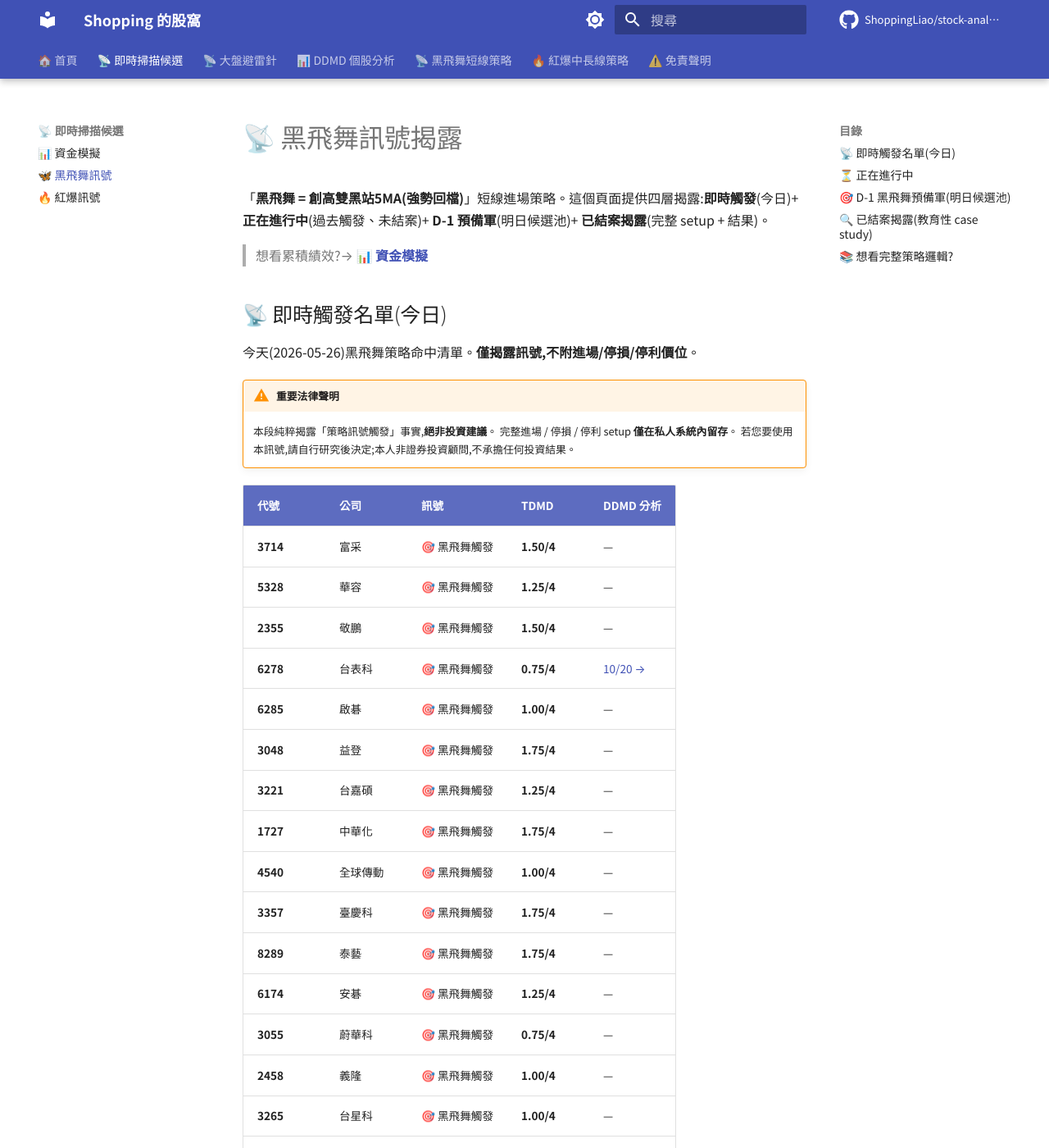
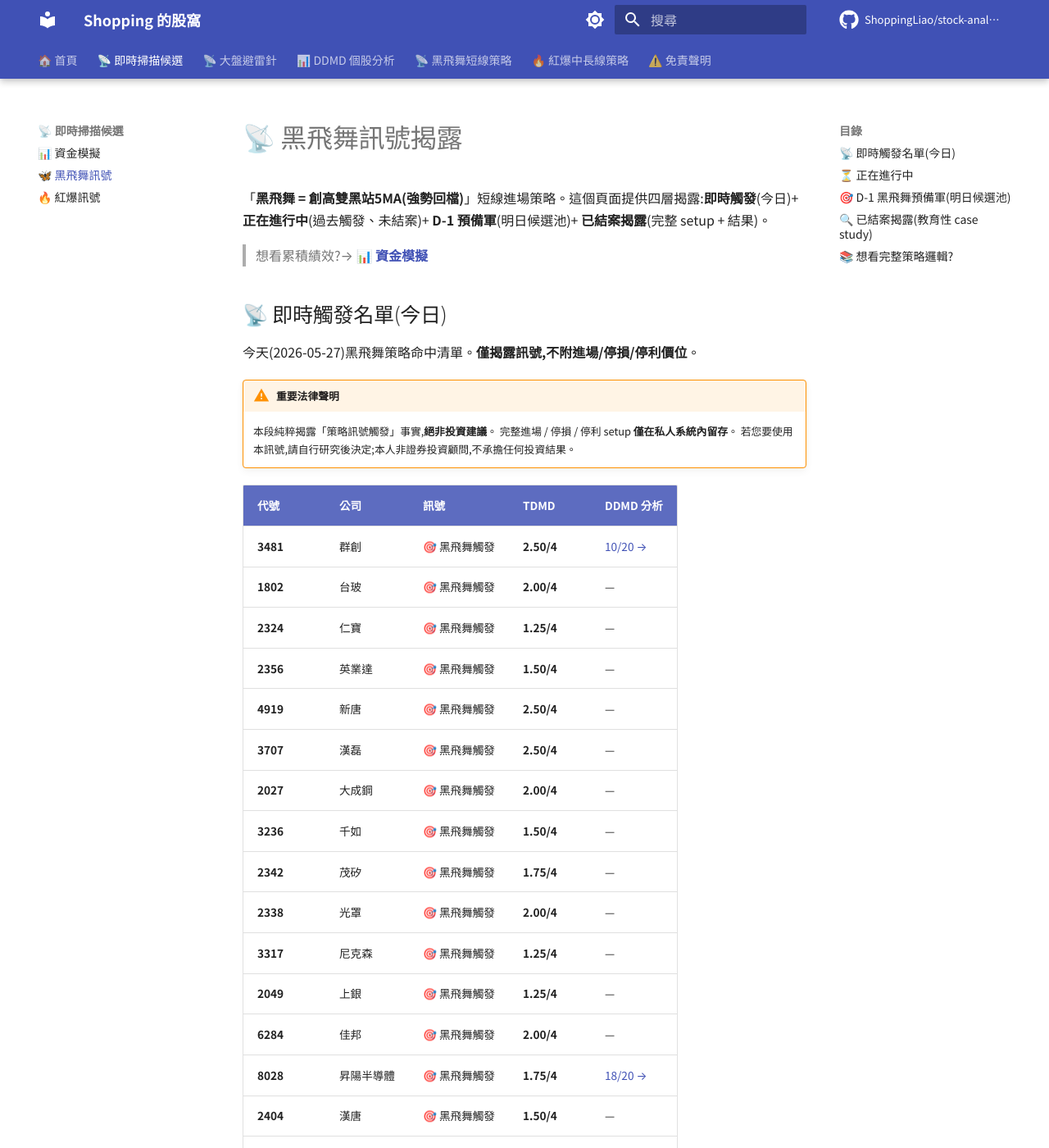
Before and after one commit to ShoppingLiao/stock-analysis-public, an MkDocs documentation site: the page built from docs/signals_black_butterfly.md, in a window 1280 px wide and 1400 px high. Shown: the whole window at 82% size. Built offline with MkDocs 1.6.1 and Material for MkDocs 9.7.7, drawn with Linux system fonts in a browser that asks for light colours; comment, search, counter and statistics services are not loaded; some of the changed text lies outside the part shown.

Commit message:
docs(signals): update BB + RB + capital (2026-05-27)

```diff
--- a/docs/signals_black_butterfly.md
+++ b/docs/signals_black_butterfly.md
@@ -6,7 +6,7 @@
 
 ## 📡 即時觸發名單(今日)
 
-今天(2026-05-26)黑飛舞策略命中清單。**僅揭露訊號,不附進場/停損/停利價位**。
+今天(2026-05-27)黑飛舞策略命中清單。**僅揭露訊號,不附進場/停損/停利價位**。
 
 !!! warning "重要法律聲明"
     本段純粹揭露「策略訊號觸發」事實,**絕非投資建議**。
@@ -15,23 +15,25 @@
 
 | 代號 | 公司 | 訊號 | TDMD | DDMD 分析 |
 |------|------|------|------|----------|
-| **3714** | 富采 | 🎯 黑飛舞觸發 | **1.50/4** | — |
-| **5328** | 華容 | 🎯 黑飛舞觸發 | **1.25/4** | — |
-| **2355** | 敬鵬 | 🎯 黑飛舞觸發 | **1.50/4** | — |
-| **6278** | 台表科 | 🎯 黑飛舞觸發 | **0.75/4** | [10/20 →](https://shoppingliao.github.io/stock-analysis-public/reports/6278_%E5%8F%B0%E8%A1%A8%E7%A7%91_DDMD_2026-05-20/) |
-| **6285** | 啟碁 | 🎯 黑飛舞觸發 | **1.00/4** | — |
-| **3048** | 益登 | 🎯 黑飛舞觸發 | **1.75/4** | — |
-| **3221** | 台嘉碩 | 🎯 黑飛舞觸發 | **1.25/4** | — |
-| **1727** | 中華化 | 🎯 黑飛舞觸發 | **1.75/4** | — |
-| **4540** | 全球傳動 | 🎯 黑飛舞觸發 | **1.00/4** | — |
-| **3357** | 臺慶科 | 🎯 黑飛舞觸發 | **1.75/4** | — |
-| **8289** | 泰藝 | 🎯 黑飛舞觸發 | **1.75/4** | — |
-| **6174** | 安碁 | 🎯 黑飛舞觸發 | **1.25/4** | — |
-| **3055** | 蔚華科 | 🎯 黑飛舞觸發 | **0.75/4** | — |
-| **2458** | 義隆 | 🎯 黑飛舞觸發 | **1.00/4** | — |
-| **3265** | 台星科 | 🎯 黑飛舞觸發 | **1.00/4** | — |
-| **3088** | 艾訊 | 🎯 黑飛舞觸發 | **1.25/4** | — |
-| **3023** | 信邦 | 🎯 黑飛舞觸發 | **1.50/4** | — |
+| **3481** | 群創 | 🎯 黑飛舞觸發 | **2.50/4** | [10/20 →](https://shoppingliao.github.io/stock-analysis-public/reports/3481_%E7%BE%A4%E5%89%B5_DDMD_2026-05-07/) |
+| **1802** | 台玻 | 🎯 黑飛舞觸發 | **2.00/4** | — |
+| **2324** | 仁寶 | 🎯 黑飛舞觸發 | **1.25/4** | — |
+| **2356** | 英業達 | 🎯 黑飛舞觸發 | **1.50/4** | — |
+| **4919** | 新唐 | 🎯 黑飛舞觸發 | **2.50/4** | — |
+| **3707** | 漢磊 | 🎯 黑飛舞觸發 | **2.50/4** | — |
+| **2027** | 大成鋼 | 🎯 黑飛舞觸發 | **2.00/4** | — |
+| **3236** | 千如 | 🎯 黑飛舞觸發 | **1.50/4** | — |
+| **2342** | 茂矽 | 🎯 黑飛舞觸發 | **1.75/4** | — |
+| **2338** | 光罩 | 🎯 黑飛舞觸發 | **2.00/4** | — |
+| **3317** | 尼克森 | 🎯 黑飛舞觸發 | **1.25/4** | — |
+| **2049** | 上銀 | 🎯 黑飛舞觸發 | **1.25/4** | — |
+| **6284** | 佳邦 | 🎯 黑飛舞觸發 | **2.00/4** | — |
+| **8028** | 昇陽半導體 | 🎯 黑飛舞觸發 | **1.75/4** | [18/20 →](https://shoppingliao.github.io/stock-analysis-public/reports/8028_%E6%98%87%E9%99%BD%E5%8D%8A%E5%B0%8E%E9%AB%94_DDMD_2026-05-08/) |
+| **2404** | 漢唐 | 🎯 黑飛舞觸發 | **1.50/4** | — |
+| **6138** | 茂達 | 🎯 黑飛舞觸發 | **1.50/4** | — |
+| **3152** | 璟德 | 🎯 黑飛舞觸發 | **1.00/4** | — |
+| **6727** | 亞泰金屬 | 🎯 黑飛舞觸發 | **2.00/4** | — |
+| **2383** | 台光電 | 🎯 黑飛舞觸發 | **1.25/4** | — |
 
 
 ---
@@ -42,11 +44,28 @@
 
 | 觸發日 | 代號 | 公司 | TDMD | 進場 | 最新 % | MFE | MAE | 狀態 |
 |--------|------|------|------|------|--------|-----|-----|------|
+| 2026-05-26 | **3023** | 信邦 | **1.50/4** | 315.50 | — | — | — | ⏸️ 待入場 |
+| 2026-05-26 | **4540** | 全球傳動 | **1.00/4** | 72.10 | — | — | — | ⏸️ 待入場 |
+| 2026-05-26 | **3714** | 富采 | **1.50/4** | 79.00 | — | — | — | ⏸️ 待入場 |
+| 2026-05-26 | **5328** | 華容 | **1.25/4** | 35.35 | — | — | — | ⏸️ 待入場 |
+| 2026-05-26 | **2355** | 敬鵬 | **1.50/4** | 65.40 | — | — | — | ⏸️ 待入場 |
+| 2026-05-26 | **6278** | 台表科 | **0.75/4** | 247.00 | — | — | — | ⏸️ 待入場 |
+| 2026-05-26 | **6285** | 啟碁 | **1.00/4** | 305.50 | — | — | — | ⏸️ 待入場 |
+| 2026-05-26 | **3048** | 益登 | **1.75/4** | 72.70 | — | — | — | ⏸️ 待入場 |
+| 2026-05-26 | **1727** | 中華化 | **1.75/4** | 97.30 | — | — | — | ⏸️ 待入場 |
+| 2026-05-26 | **3221** | 台嘉碩 | **1.25/4** | 59.20 | — | — | — | ⏸️ 待入場 |
+| 2026-05-26 | **3357** | 臺慶科 | **1.75/4** | 269.50 | — | — | — | ⏸️ 待入場 |
+| 2026-05-26 | **8289** | 泰藝 | **1.75/4** | 68.40 | — | — | — | ⏸️ 待入場 |
+| 2026-05-26 | **6174** | 安碁 | **1.25/4** | 46.70 | — | — | — | ⏸️ 待入場 |
+| 2026-05-26 | **3055** | 蔚華科 | **0.75/4** | 121.00 | — | — | — | ⏸️ 待入場 |
+| 2026-05-26 | **2458** | 義隆 | **1.00/4** | 166.50 | — | — | — | ⏸️ 待入場 |
+| 2026-05-26 | **3265** | 台星科 | **1.00/4** | 192.50 | — | — | — | ⏸️ 待入場 |
+| 2026-05-26 | **3088** | 艾訊 | **1.25/4** | 142.50 | — | — | — | ⏸️ 待入場 |
 | 2026-05-22 | **5425** | 台半 | **1.50/4** | 87.50 | +14.86% | +14.86% | 2.51% | 🔵 追蹤中 |
 | 2026-05-22 | **2891** | 中信金 | **1.50/4** | 57.90 | -0.52% | +1.38% | -1.55% | 🔵 追蹤中 |
+| 2026-05-21 | **3305** | 昇貿 | **1.50/4** | 139.00 | +17.63% | +19.42% | -0.72% | 🔵 追蹤中 |
 | 2026-05-21 | **3317** | 尼克森 | **1.75/4** | 75.70 | +10.57% | +15.85% | -0.26% | 🔵 追蹤中 |
 | 2026-05-21 | **3406** | 玉晶光 | **1.75/4** | 573.00 | +2.62% | +5.06% | -0.52% | 🔵 追蹤中 |
-| 2026-05-21 | **3305** | 昇貿 | **1.50/4** | 139.00 | +17.63% | +19.42% | -0.72% | 🔵 追蹤中 |
 | 2026-05-21 | **3663** | 鑫科 | **2.00/4** | 82.40 | +10.92% | +13.59% | 1.09% | 🔵 追蹤中 |
 | 2026-05-21 | **3615** | 安可 | **2.25/4** | 43.55 | +17.11% | +21.01% | 1.38% | 🔵 追蹤中 |
 | 2026-05-21 | **2464** | 盟立 | **0.50/4** | 136.50 | +27.11% | +27.11% | -1.83% | 🔵 追蹤中 |
@@ -55,19 +74,19 @@
 | 2026-05-20 | **6207** | 雷科 | **2.75/4** | 80.60 | +34.62% | +34.62% | 1.12% | 🔵 追蹤中 |
 | 2026-05-20 | **6147** | 頎邦 | **1.50/4** | 216.00 | +20.60% | +20.60% | -1.39% | 🔵 追蹤中 |
 | 2026-05-19 | **3490** | 單井 | **1.00/4** | 37.70 | +10.61% | +18.70% | -3.32% | 🔵 追蹤中 |
-| 2026-05-18 | **6155** | 鈞寶 | **2.00/4** | 52.30 | +13.58% | +24.86% | -5.93% | 🔵 追蹤中 |
-| 2026-05-18 | **2302** | 麗正 | **2.25/4** | 25.50 | +33.14% | +33.14% | -3.33% | 🔵 追蹤中 |
-| 2026-05-18 | **2472** | 立隆電 | **1.50/4** | 233.50 | +31.48% | +31.48% | -3.21% | 🔵 追蹤中 |
 | 2026-05-18 | **2356** | 英業達 | **2.00/4** | 52.00 | +20.38% | +33.65% | -3.08% | 🔵 追蹤中 |
 | 2026-05-18 | **2481** | 強茂 | **1.00/4** | 129.00 | +13.95% | +13.95% | -1.94% | 🔵 追蹤中 |
+| 2026-05-18 | **2472** | 立隆電 | **1.50/4** | 233.50 | +31.48% | +31.48% | -3.21% | 🔵 追蹤中 |
+| 2026-05-18 | **2302** | 麗正 | **2.25/4** | 25.50 | +33.14% | +33.14% | -3.33% | 🔵 追蹤中 |
+| 2026-05-18 | **6155** | 鈞寶 | **2.00/4** | 52.30 | +13.58% | +24.86% | -5.93% | 🔵 追蹤中 |
 | 2026-05-15 | **3088** | 艾訊 | **1.50/4** | 131.00 | +8.40% | +11.83% | -1.91% | 🔵 追蹤中 |
 | 2026-05-15 | **3236** | 千如 | **2.25/4** | 39.00 | +49.23% | +60.00% | -4.74% | 🔵 追蹤中 |
 | 2026-05-15 | **2481** | 強茂 | **2.00/4** | 118.50 | +24.05% | +24.05% | -5.91% | 🔵 追蹤中 |
 | 2026-05-12 | **3490** | 單井 | **1.75/4** | 31.05 | +34.30% | +44.12% | 1.45% | 🔵 追蹤中 |
 | 2026-05-11 | **3090** | 日電貿 | **2.00/4** | 116.50 | +99.14% | +103.00% | -3.43% | 🔵 追蹤中 |
 | 2026-05-11 | **2327** | 國巨* | **1.25/4** | 395.00 | +67.34% | +74.94% | -1.14% | 🔵 追蹤中 |
+| 2026-05-08 | **3209** | 全科 | **1.75/4** | 54.80 | +46.72% | +47.08% | 8.76% | 🔵 追蹤中 |
 | 2026-05-08 | **3033** | 威健 | **2.50/4** | 43.85 | +14.71% | +26.11% | -3.65% | 🔵 追蹤中 |
-| 2026-05-08 | **3209** | 全科 | **1.75/4** | 54.80 | +46.72% | +47.08% | 8.76% | 🔵 追蹤中 |
 | 2026-05-07 | **1560** | 中砂 | **1.00/4** | 579.00 | +28.15% | +28.67% | -1.90% | 🔵 追蹤中 |
 | 2026-05-06 | **6147** | 頎邦 | **2.75/4** | 175.50 | +48.43% | +48.43% | 0.28% | 🔵 追蹤中 |
 
--- a/docs/signals_capital.md
+++ b/docs/signals_capital.md
@@ -17,15 +17,15 @@
 
 -   **💼 當前資金水位**
 
-    # 4,500,000
+    # 6,400,000
 
-    持倉 45 檔 × 100,000
+    持倉 64 檔 × 100,000
 
 -   **🌊 歷史最高水位**
 
-    # 4,900,000
+    # 6,400,000
 
-    同時持倉 **49 檔**(出現在 2026-05-26)
+    同時持倉 **64 檔**(出現在 2026-05-27)
 
 -   **🟢 已實現損益**
 
@@ -35,19 +35,19 @@
 
 -   **🟡 未實現損益**
 
-    # +737,258
+    # +738,910
 
-    持倉 45 檔(現價 vs 進場價)
+    持倉 64 檔(現價 vs 進場價)
 
 -   **📈 總損益**
 
-    # +655,542
+    # +657,193
 
-    報酬率 **+13.38%** _(分母 = 歷史最高水位 4,900,000)_
+    報酬率 **+10.27%** _(分母 = 歷史最高水位 6,400,000)_
 
 </div>
 
-> **💡 解讀**:這個策略歷史上**同時最多持有 49 檔**(在 2026-05-26),代表「玩這個策略至少要準備 **4,900,000 元**」才不會因資金不夠錯過訊號。當前只佔用 4,500,000(45 檔)。
+> **💡 解讀**:這個策略歷史上**同時最多持有 64 檔**(在 2026-05-27),代表「玩這個策略至少要準備 **6,400,000 元**」才不會因資金不夠錯過訊號。當前只佔用 6,400,000(64 檔)。
 
 ### 持倉中 — Top 5 獲利 / 虧損
 
@@ -58,11 +58,11 @@
 | 🟢 | 3236 | 千如 | 2026-05-15 | 39.00 | 58.20 | **+49,231** | **+49.23%** |
 | 🟢 | 6147 | 頎邦 | 2026-05-06 | 175.50 | 260.50 | **+48,433** | **+48.43%** |
 | 🟢 | 3209 | 全科 | 2026-05-08 | 54.80 | 80.40 | **+46,715** | **+46.72%** |
+| 🔴 | 3481 | 群創 | 2026-05-27 | 49.80 | 45.70 | **-8,233** | **-8.23%** |
+| 🔴 | 3707 | 漢磊 | 2026-05-27 | 88.30 | 82.90 | **-6,116** | **-6.12%** |
+| 🔴 | 2027 | 大成鋼 | 2026-05-27 | 42.60 | 41.35 | **-2,934** | **-2.93%** |
+| 🔴 | 2342 | 茂矽 | 2026-05-27 | 44.20 | 43.35 | **-1,923** | **-1.92%** |
 | 🔴 | 3055 | 蔚華科 | 2026-05-26 | 121.00 | 119.00 | **-1,653** | **-1.65%** |
-| 🔴 | 3265 | 台星科 | 2026-05-26 | 192.50 | 191.50 | **-519** | **-0.52%** |
-| 🔴 | 2891 | 中信金 | 2026-05-22 | 57.90 | 57.60 | **-518** | **-0.52%** |
-| 🔴 | 2355 | 敬鵬 | 2026-05-26 | 65.40 | 65.10 | **-459** | **-0.46%** |
-| 🔴 | 4540 | 全球傳動 | 2026-05-26 | 72.10 | 71.80 | **-416** | **-0.42%** |
 
 !!! info "⚠️ 資金模擬說明"
     每檔固定投入 **100,000 元**(教育性質,實際操作會依 TDMD 評分動態調整部位)。
```
Also changed, not shown: other parts of docs/signals_capital.md (+9 -9 lines).
